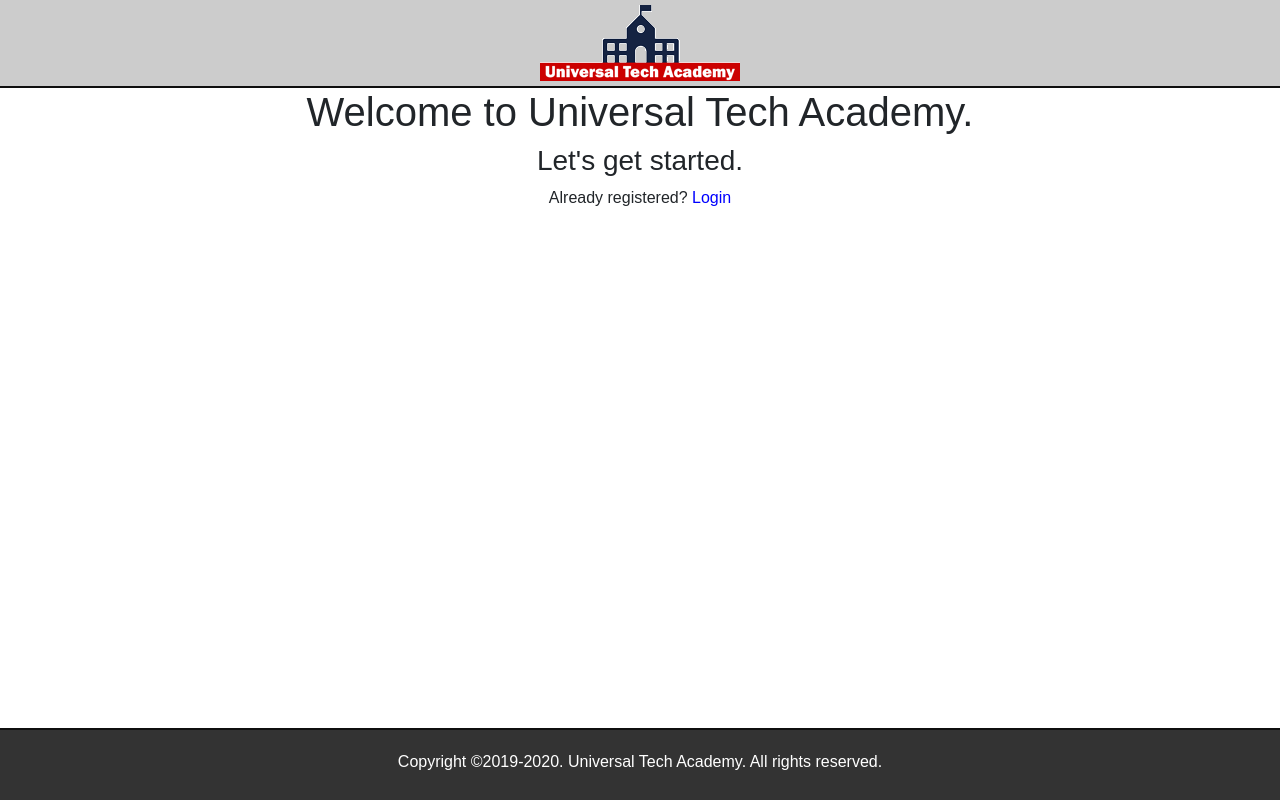
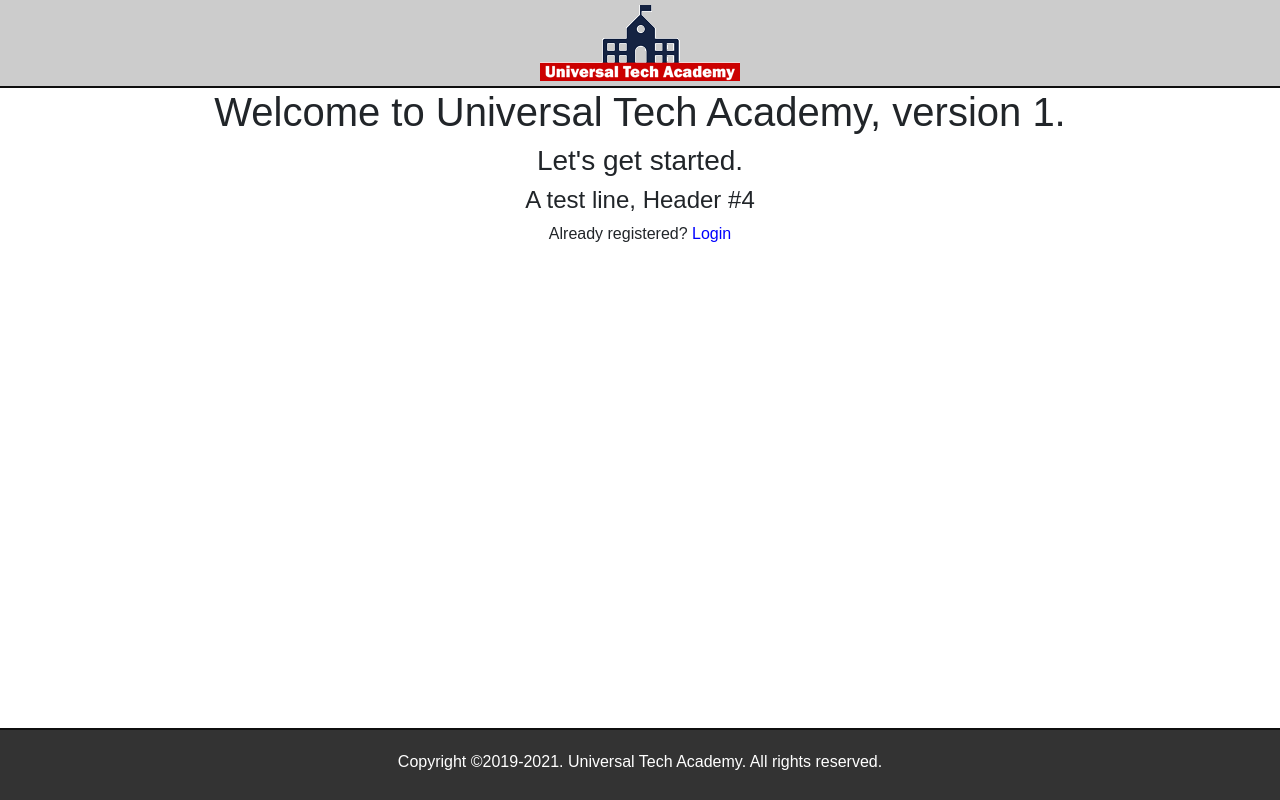
Before and after one commit to ChinmayaTelstra/enrollments, a Flask app: page / in a window 1280 px wide. Run offline with Flask 2, Linux system fonts and the light colour scheme; some libraries are stand-ins or nearby versions.

```diff
--- a/application/templates/includes/footer.html
+++ b/application/templates/includes/footer.html
@@ -1,5 +1,5 @@
 <div class="container-fluid text-center bottom-container">
     <footer>
-        <p>Copyright &copy;2019-2020. Universal Tech Academy. All rights reserved.</p>
+        <p>Copyright &copy;2019-2021. Universal Tech Academy. All rights reserved.</p>
     </footer>
 </div>
--- a/application/templates/index.html
+++ b/application/templates/index.html
@@ -15,8 +15,9 @@
 
     <div class="row">
         <div class="col-md-12 text-center">
-            <h1>Welcome to Universal Tech Academy.</h1>
+            <h1>Welcome to Universal Tech Academy, version 1.</h1>
             <h3>Let's get started.</h3>
+            <h4>A test line, Header #4</h4>
             <p>Already registered? <a href='login.html'>Login</a></p>
             </div>
     </div>
```
Also changed, not shown: 1 other file.
